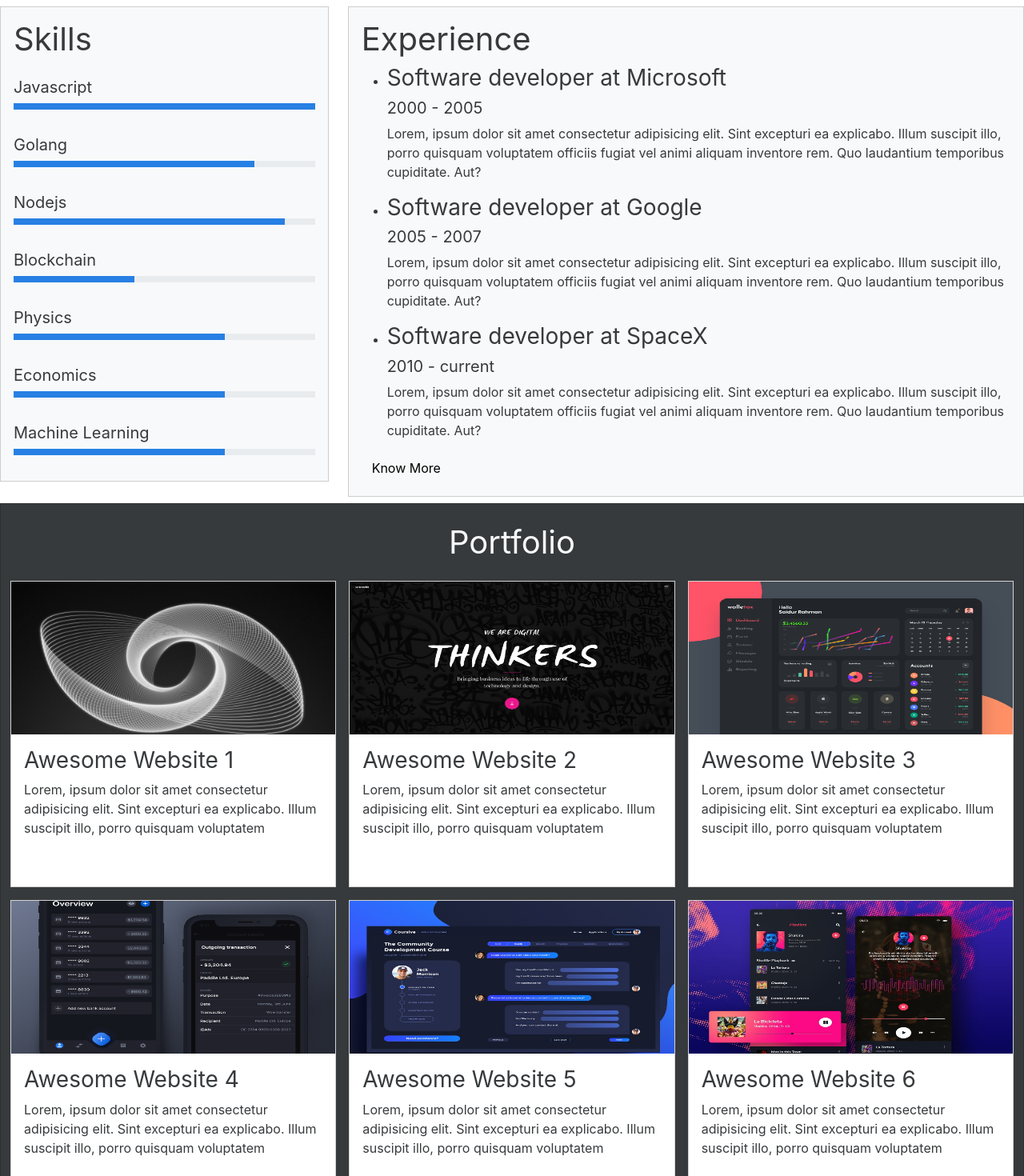
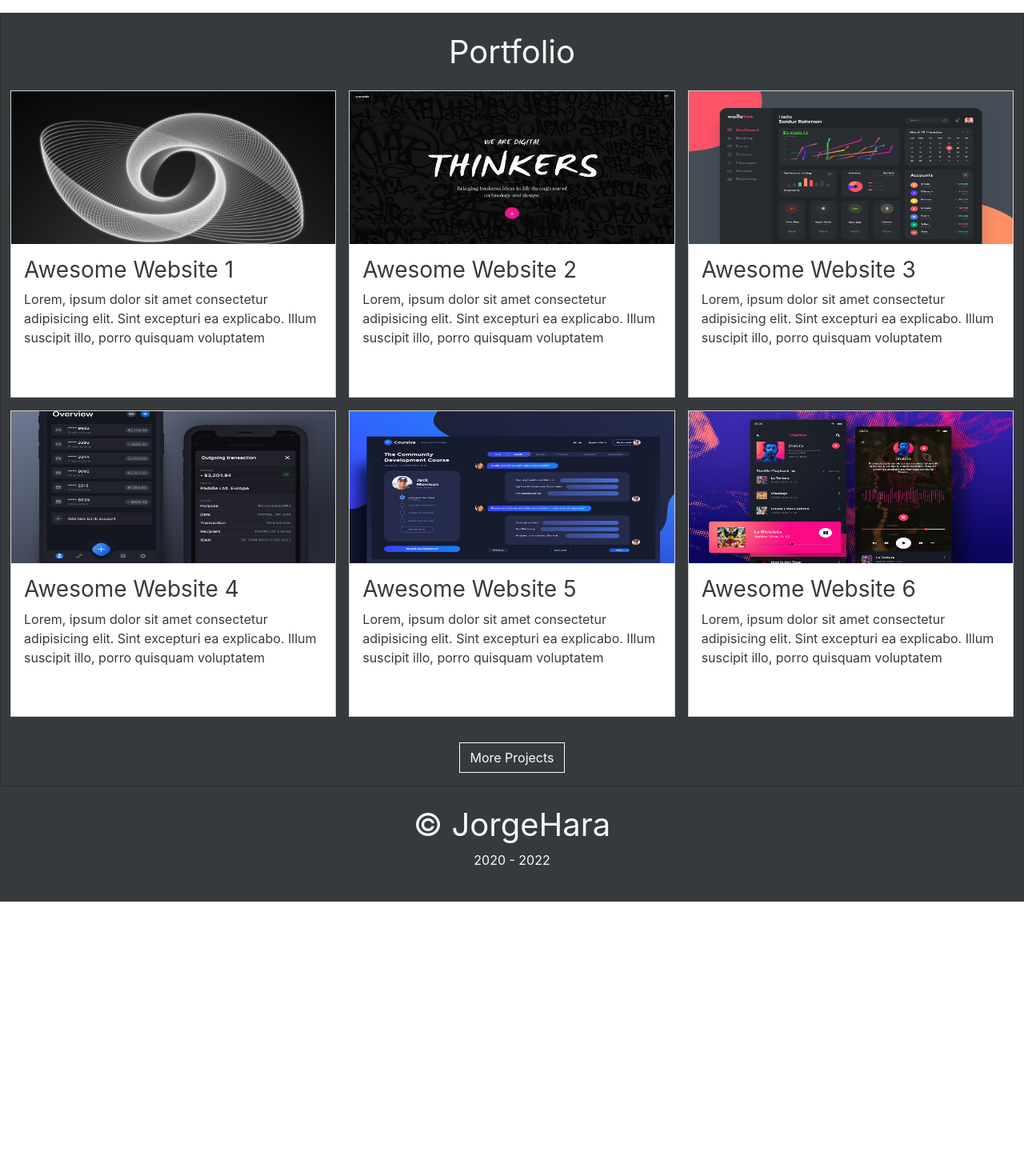
Before and after one commit to jorgehara/my-portfolio, a Next.js app: page / in a window 1280 px wide. Shown: the top 1470 px of the page at 80% size. After the commit the page ends 1127 px from the top, so only its background shows below. Built offline with nearby package versions, Linux system fonts and the light colour scheme.

Commit message:
pushUpddate

```diff
--- a/pages/index.js
+++ b/pages/index.js
@@ -1,38 +1,52 @@
-import Head from 'next/head'
-import Image from 'next/image'
-import Link from 'next/link';
-import Layout from '../components/Layout';
-import { experiences, projects, skills } from '../profile';
-import styles from '../styles/Home.module.css'
+import Head from "next/head";
+import Image from "next/image";
+import Link from "next/link";
+import Layout from "../components/Layout";
+import { experiences, projects, skills } from "../profile";
+import styles from "../styles/Home.module.css";
 
-export default function Home() {
+export default function Home({name})
+{
+  name = "JorgeHara";
+
   return (
     <>
-    <Layout/>
+      <Layout />
       {/* Header Card */}
-     <Head className="row">
+      <Head className="container-fluid">
         <meta name="viewport" content="initial-scale=1.0, width=device-width" />
-     <div className="col-md-12">
-       <div className="card card-body bg-secondary text-light animate__animated animate__fadeIn">
+        <div className="container-fluid p-2">
+          <div className="card card-body bg-secondary text-light">
           <div className="row">
-           <div className="col-md-4">
-             <Image src="/ryan-ray-profile2.jpeg"
-             width={250}
-             height={250}
-             alt="" className="img-fluid" />
+            <div className="row align-items-center">
+            <div className="col-2 imgset">
             </div>
-           <div className="col-md-8">
-             <h3>Full Stack Developer</h3>
-             <h1>Ryan Ray</h1>
-             <p>
-               Lorem, ipsum dolor sit amet consectetur adipisicing elit.
-               Molestiae atque ullam perferendis harum, nisi porro voluptate,
-               iste consequuntur enim reprehenderit architecto consectetur cum?
-               Totam ad molestias natus illum illo officia.
+              <div className="col-2 imgset p-0 m-0">
+                <Image
+                  src="/perfil.jpg"
+                  width={200}
+                  height={190}
+                  alt=""
+                  className="img-fluid"
+                />
+              </div>
+              <div className="col-5 p-0 m-0">
+                <h3>Devs Stack Frontend </h3>
+                <h1>{name}</h1>
+                <figure class="text-start">
+                  <blockquote class="blockquote">
+                    <p class="mb-0">
+                  No te rindas nunca, porque nunca sabes si el próximo intento será el que funcionará.
                   </p>
-             <Link href="/hireme" className="btn btn-outline-light">
-              Hire Me
+                  </blockquote>
+                  <figcaption class="blockquote-footer">
+                  - Winnie the Pooh <cite title="Source Title"></cite>
+                  </figcaption>
+                </figure>
+                <Link href="/" className="btn btn-outline-light">
+                  Contact me
                 </Link>
+              </div>
             </div>
           </div>
           </div>
@@ -42,9 +56,9 @@ export default function Home() {
       {/* Second section */}
 
       <section className="row">
-     <div className="col-md-4 py-2">
-       <div className="card bg-light animate__animated animate__fadeInLeft">
-         <div className="card-body">
+        <div className="col-md-4 p-2">
+          {/* <div className="card bg-light animate__animated animate__fadeInLeft">
+            {/* <div className="card-body">
               <h1>Skills</h1>
               {skills.map(({ skill, percentage }, i) => (
                 <div className="py-3" key={i}>
@@ -61,19 +75,19 @@ export default function Home() {
                   </div>
                 </div>
               ))}
-         </div>
-       </div>
+            </div> */}
+          {/* </div> */}
         </div>
 
-     <div className="col-md-8 py-2">
+        <div className="col-md-8 p-2">
           {/* Experience */}
-       <div className="card bg-light animate__animated animate__fadeInRight">
+          {/* <div className="card bg-light animate__animated animate__fadeInRight">
             <div className="card-body">
               <h1>Experience</h1>
 
               <ul>
                 {/* List Item Experience */}
-             {experiences.map(({ title, from, to }, index) => (
+                {/* {experiences.map(({ title, from, to }, index) => (
                   <li key={index}>
                     <h3>{title}</h3>
                     <h5>
@@ -86,15 +100,19 @@ export default function Home() {
                       inventore rem. Quo laudantium temporibus cupiditate. Aut?
                     </p>
                   </li>
-             ))}
-           </ul>
+                ))} */}
+              {/* </ul>
               <Link href="/hireme" className="btn btn-light">
                 Know More
               </Link>
             </div>
-       </div>
+          </div> */}
         </div>
       </section>
+
+
+
+
       {/* Porfolio */}
       <section>
         <div className="row">
@@ -127,7 +145,7 @@ export default function Home() {
 
                 <div className="col-md-12 mt-4">
                   <div className="text-center">
-                 <Link href="/portfolio" className="btn btn-outline-light">
+                    <Link href="/" className="btn btn-outline-light">
                       More Projects
                     </Link>
                   </div>
@@ -138,12 +156,13 @@ export default function Home() {
         </div>
         <footer className="bg-dark text-light text-center">
           <div className="container p-4">
-      <h1>&copy; Ryan Ray Portfolio</h1>
-      <p>2000 - {new Date().getFullYear()}</p>
-      <p>All rights Reserved.</p>
+            <h1>&copy; {name}</h1>
+            <p>2020 - {new Date().getFullYear()}</p>
+
           </div>
         </footer>
       </section>
-   <Layout/>
+      <Layout />
     </>
-)};
+  );
+}
--- a/styles/Home.module.css
+++ b/styles/Home.module.css
@@ -1,7 +1,9 @@
 .container {
   padding: 0 2rem;
 }
-
+/* .imgset{
+  margin-right: 1%;
+} */
 .main {
   min-height: 100vh;
   padding: 4rem 0;
```
Also changed, not shown: public/perfil.jfif (added), public/perfil.jpg (added). Lines whose indentation alone changed are shown as unchanged.
